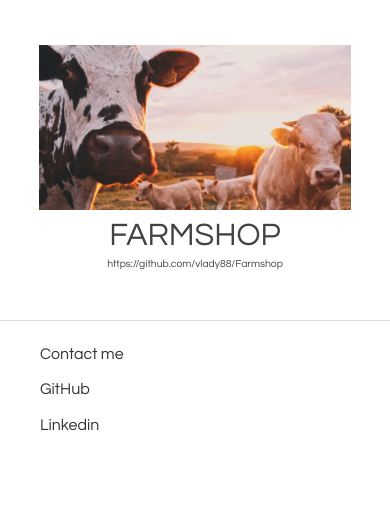
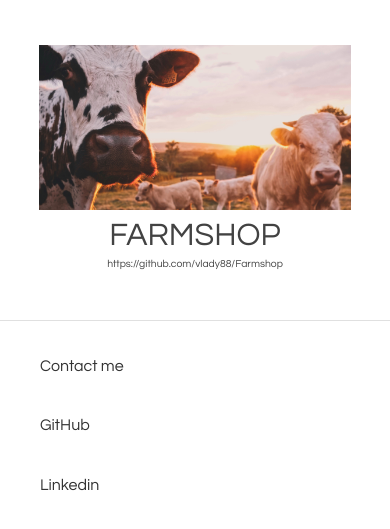
Before and after one commit to vlady88/portfolio-udacity, a plain HTML site: page index.html in a window 390 px wide. Shown: the part 952-1481 px from the top of the page. Before the commit the page ends 1411 px from the top, so only its background shows below. Drawn offline with Linux system fonts and the light colour scheme.

Commit message:
put some space between footer links

```diff
--- a/responsive.css
+++ b/responsive.css
@@ -44,7 +44,7 @@
 
   footer li {
     width: 100%;
-    margin: 8px auto;
+    margin: 20px auto;
   }
 }
 
```
